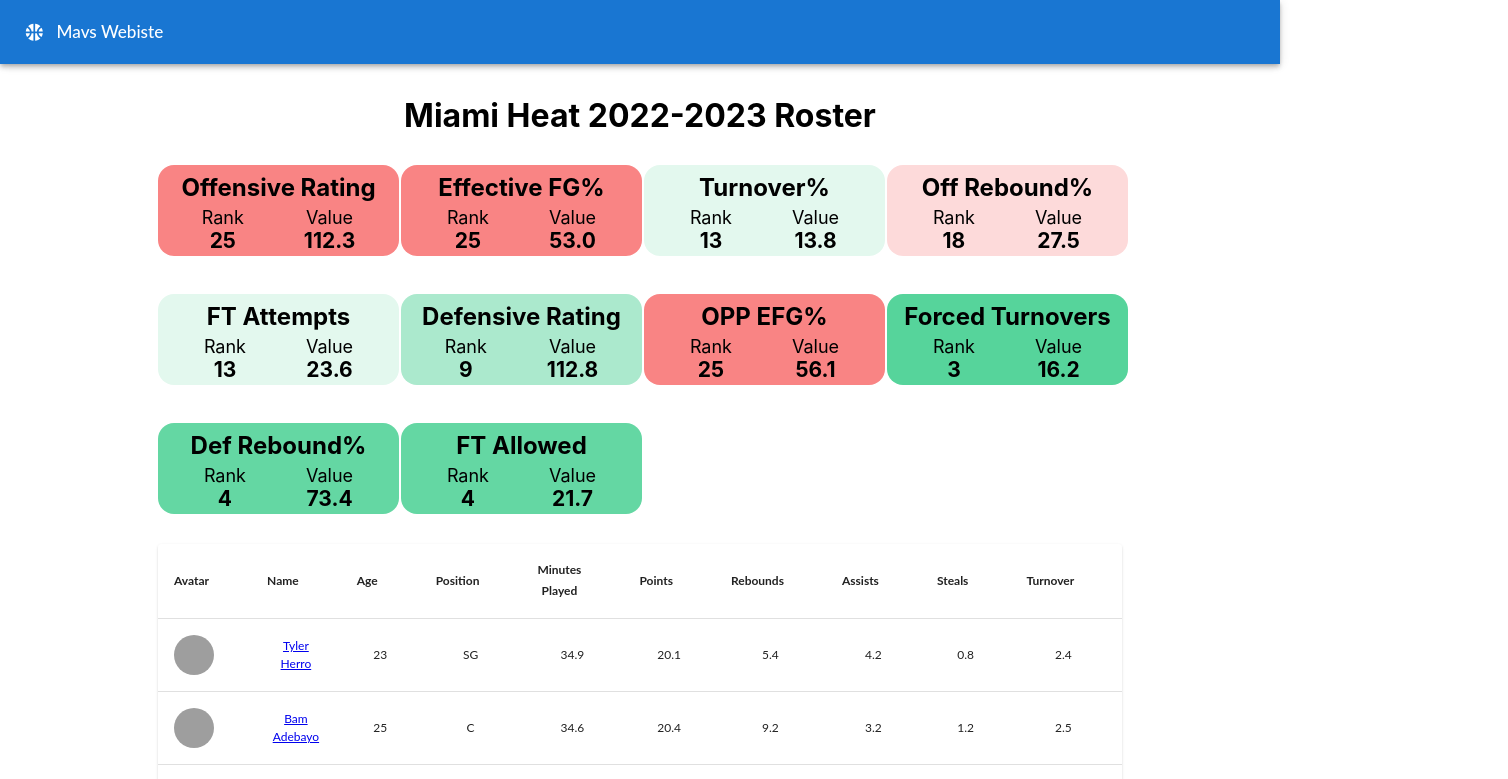
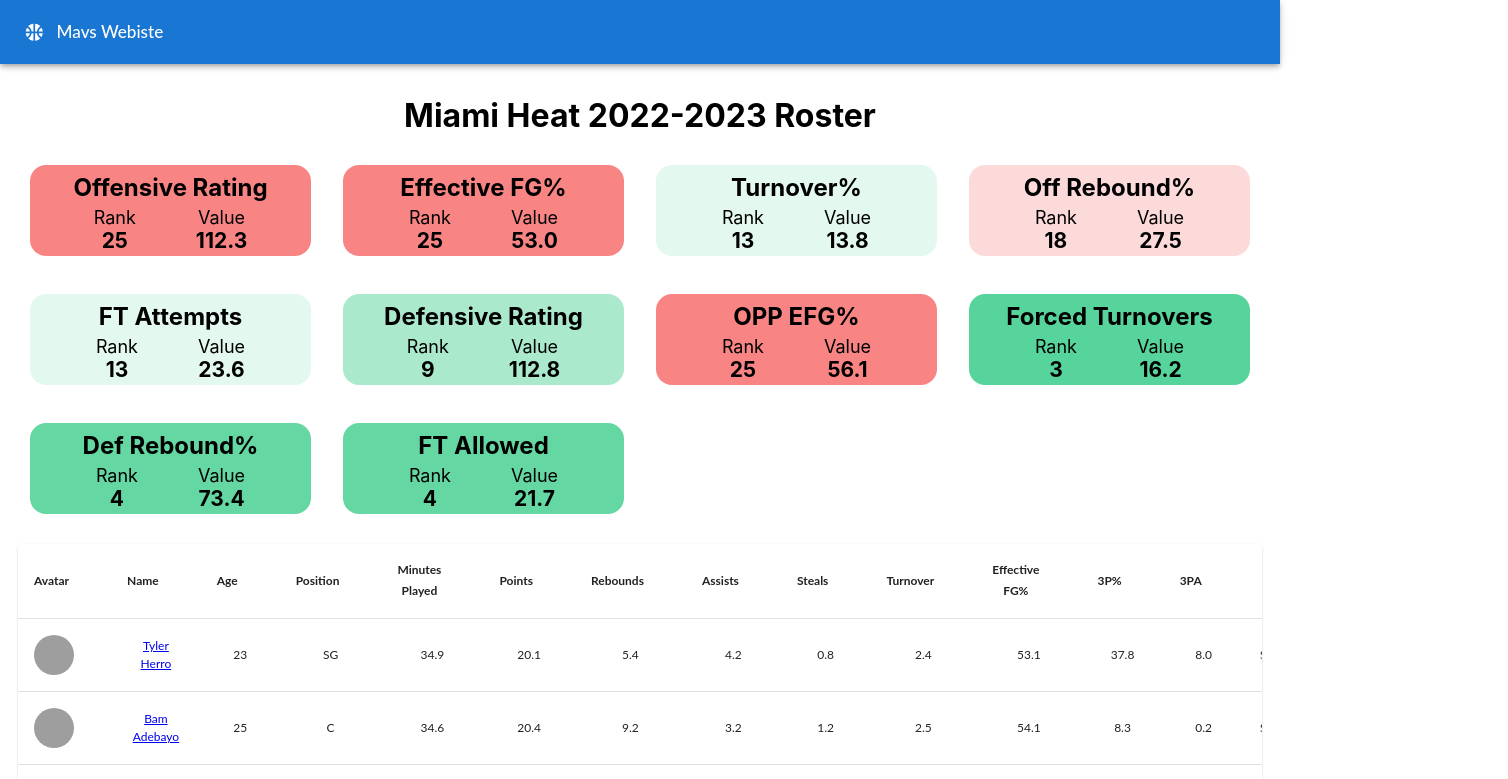
Before and after one commit to ikky311/Mavs-Website, a React (Vite) app: page / in a window 1280 px wide. Shown: the top 779 px of the page, 1508 px wide, since content can reach past the window. Built offline with nearby package versions, Linux system fonts and the light colour scheme; grey boxes are pictures that could not be loaded.

Commit message:
more formats

```diff
--- a/src/components/gameLog.jsx
+++ b/src/components/gameLog.jsx
@@ -78,25 +78,30 @@
         <Table>
           <TableHead>
             <TableRow>
-              <TableCell><b>Date</b></TableCell>
-              <TableCell><b>Team</b></TableCell>
-              <TableCell><b>Opponent</b></TableCell>
-              <TableCell><b>Minutes Played</b></TableCell>
-              <TableCell><b>Points</b></TableCell>
-              <TableCell><b>Rebounds</b></TableCell>
-              <TableCell><b>Assists</b></TableCell>
+              <TableCell align="center"><b>Date</b></TableCell>
+              <TableCell align="center"><b>Team</b></TableCell>
+              <TableCell align="center"><b>Opponent</b></TableCell>
+              <TableCell align="center"><b>Minutes Played</b></TableCell>
+              <TableCell align="center"><b>Points</b></TableCell>
+              <TableCell align="center"><b>Rebounds</b></TableCell>
+              <TableCell align="center"><b>Assists</b></TableCell>
+              <TableCell align="center"><b>Steals</b></TableCell>
+              <TableCell align="center"><b>Blocks</b></TableCell>
+
             </TableRow>
           </TableHead>
           <TableBody>
             {slicedData.map((game) => (
               <TableRow key={game.gameId}>
-                <TableCell>{formatDate(game.date)}</TableCell>
-                <TableCell>{game.team}</TableCell>
-                <TableCell>{game.opponent}</TableCell>
-                <TableCell>{game.timePlayed}</TableCell>
-                <TableCell>{game.pts}</TableCell>
-                <TableCell>{game.reb}</TableCell>
-                <TableCell>{game.ast}</TableCell>
+                <TableCell align="center">{formatDate(game.date)}</TableCell>
+                <TableCell align="center">{game.team}</TableCell>
+                <TableCell align="center">{game.opponent}</TableCell>
+                <TableCell align="center">{game.timePlayed}</TableCell>
+                <TableCell align="center">{game.pts}</TableCell>
+                <TableCell align="center">{game.reb}</TableCell>
+                <TableCell align="center">{game.ast}</TableCell>
+                <TableCell align="center">{game.stl}</TableCell>
+                <TableCell align="center">{game.blk}</TableCell>
               </TableRow>
             ))}
           </TableBody>
--- a/src/components/grid.css
+++ b/src/components/grid.css
@@ -7,14 +7,7 @@
   border: 1px solid #000000;
   padding: 10px;
   width: calc(100% - 40px);
-  margin-left: 750px
-}
-
-@media (max-width: 768px) {
-  .charts-container {
-    display: flex;
-    flex-direction: column;
-  }
+  margin-left: 950px
 }
 
 .player-bio-container {
--- a/src/components/lineGraph.jsx
+++ b/src/components/lineGraph.jsx
@@ -19,6 +19,9 @@
         <option value="PTS">Points</option>
         <option value="AST">Assists</option>
         <option value="REB">Rebounds</option>
+        <option value="STL">Steals</option>
+        <option value="BLK">Blocks</option>
+        <option value="TOV">Turnovers</option>
         {/* Add more options for other values */}
       </select>
       <ResponsiveContainer width="100%" height={400}>
--- a/src/components/pieChart.jsx
+++ b/src/components/pieChart.jsx
@@ -64,7 +64,7 @@
 
   return (
     <div>
-      <div>
+      <div style={{marginLeft: '200px'}}>
         <label htmlFor="capFilter">Select Cap:</label>
         <select id="capFilter" value={selectedCap} onChange={handleCapChange}>
           <option value="capTotal">Total Cap Over Years</option>
--- a/src/components/playerBio.jsx
+++ b/src/components/playerBio.jsx
@@ -17,7 +17,7 @@
       <p>
         <span style={boldBeforeColon}>Name:</span> {playerData.bio[0].name}
         <br />
-        <span style={boldBeforeColon}>Age:</span> {playerData.overviewPerGame[0].age}
+        <span style={boldBeforeColon}>Age:</span> {playerData.overviewPerGame[0].age} years old
         <br />
         <span style={boldBeforeColon}>Birthdate:</span> {updatedDate}
         <br />
@@ -25,17 +25,17 @@
         <br />
         <span style={boldBeforeColon}>Position:</span> {playerData.bio[0].position}
         <br />
-        <span style={boldBeforeColon}>Height:</span> {playerData.bio[0].height}
+        <span style={boldBeforeColon}>Height:</span> {playerData.bio[0].height} inches
         <br />
-        <span style={boldBeforeColon}>Weight:</span> {playerData.bio[0].weight}
+        <span style={boldBeforeColon}>Weight:</span> {playerData.bio[0].weight} lbs
         <br />
         <span style={boldBeforeColon}>Jersey Number:</span> {playerData.bio[0].jerseyNum}
         <br />
-        <span style={boldBeforeColon}>Years in League:</span> {playerData.bio[0].yearsPro}
+        <span style={boldBeforeColon}>Years in League:</span> {playerData.bio[0].yearsPro} years
         <br />
         <span style={boldBeforeColon}>Drafted Year:</span> {playerData.bio[0].draftYear}
         <br />
-        <span style={boldBeforeColon}>Picked in Draft:</span> Round {playerData.bio[0].round} Pick {playerData.bio[0].pick}
+        <span style={boldBeforeColon}>Selection in Draft:</span> Round {playerData.bio[0].round} Pick {playerData.bio[0].pick}
         <br />
         <span style={boldBeforeColon}>College:</span> {playerData.bio[0].dxCollege}
         <br />
--- a/src/components/radarChart.jsx
+++ b/src/components/radarChart.jsx
@@ -53,7 +53,7 @@
     },
   ];
   return (
-    <div style={{ marginTop: "100px", marginLeft: "250px" }}>
+    <div style={{ marginTop: "100px", marginLeft: "400px" }}>
       <h3 style={{ marginTop: "-550px", marginLeft: "123px" }}>{measurementsData[0].name} vs. Average {measurementsData[0].position}</h3>
       <ResponsiveContainer width= {500} height={400}>
         <RadarChart cx="50%" cy="50%" outerRadius="90%" data={data} >
--- a/src/components/rating.jsx
+++ b/src/components/rating.jsx
@@ -23,7 +23,7 @@
   }
 
   return (
-    <div style={{ width: '100%', maxWidth: '275px', margin: '0 auto', background: backgroundColor, padding: '3px', borderRadius: '16px', textAlign: 'center', marginBottom: '30px' }}>
+    <div style={{ width: '275px', maxWidth: '275px', margin: '0 auto', background: backgroundColor, padding: '3px', borderRadius: '16px', textAlign: 'center', marginBottom: '30px' }}>
       <span>
         <h3 style={{ fontSize: '24px', fontWeight: 'bold', margin: '5px' }}>
           {title}
--- a/src/pages/playerOverview.jsx
+++ b/src/pages/playerOverview.jsx
@@ -38,7 +38,7 @@
   }
 
   return (
-    <div style={{ marginTop: "75px", marginLeft: '150px', marginRight: '150px', backgroundColor: 'white'}}>
+    <div style={{ marginTop: "75px", marginLeft: '20px', marginRight: '20px', backgroundColor: 'white'}}>
       <Link to="/" style={{ textDecoration: 'none', fontSize: '18px' }}>
         &#8592; Return to Home Page
       </Link>
@@ -57,8 +57,14 @@
             </div>
               {currentTab === 0 && (
                 <div style={{background: 'white'}}>
-                  <RadarChart measurementsData={playerData.measurements}/>
-                  <SliderChart PlayerData={playerData} playerName={player.name} />
+                  <div className="charts-container">
+                    <div className="radar-chart-container">
+                      <RadarChart measurementsData={playerData.measurements} />
+                    </div>
+                    <div className="slider-chart-container">
+                      <SliderChart PlayerData={playerData} playerName={player.name} />
+                    </div>
+                  </div>
                   <LineGraph data={playerData.overviewPerGame}/>
                   <GameLogTable gameLog={playerData.gameLog} playerName={playerData.bio} />
                 </div>
--- a/src/pages/teamPage.jsx
+++ b/src/pages/teamPage.jsx
@@ -14,43 +14,43 @@
 
   return (
     <div style={ {backgroundColor: 'white'}}>
-      <div style={{ marginTop: "75px", marginLeft: '150px', marginRight: '150px', display: "flex", flexDirection: "column"}}>
+      <div style={{ marginTop: "75px", marginLeft: '10px', marginRight: '10px', display: "flex", flexDirection: "column"}}>
         <h1 style={{ textAlign: "center", marginBottom: "30px" }}>{formattedTitle} 2022-2023 Roster</h1>
         <Grid container spacing={1}>
-          <Grid item xs={5} sm={5} md={5} lg={3}>
+          <Grid item xs={10} sm={5} md={4} lg={3}>
             <Rating teamData={teamData} stat={'OFF RTG'} title={'Offensive Rating'} />
           </Grid>
-          <Grid item xs={5} sm={5} md={5} lg={3}>
+          <Grid item xs={10} sm={5} md={4} lg={3}>
             <Rating teamData={teamData} stat={'EFG%'} title={'Effective FG%'} />
           </Grid>
-          <Grid item xs={5} sm={5} md={5} lg={3}>
+          <Grid item xs={10} sm={5} md={4} lg={3}>
             <Rating teamData={teamData} stat={'TO%'} title={'Turnover%'} />
           </Grid>
-          <Grid item xs={5} sm={5} md={5} lg={3}>
+          <Grid item xs={10} sm={5} md={4} lg={3}>
             <Rating teamData={teamData} stat={'OFF REB%'} title={'Off Rebound%'} />
           </Grid>
-          <Grid item xs={5} sm={5} md={5} lg={3}>
+          <Grid item xs={10} sm={5} md={4} lg={3}>
             <Rating teamData={teamData} stat={'FTA'} title={'FT Attempts'} />
           </Grid>
 
-          <Grid item xs={5} sm={5} md={5} lg={3}>
+          <Grid item xs={10} sm={5} md={4} lg={3}>
             <Rating teamData={teamData} stat={'DEF RTG'} title={'Defensive Rating'} />
           </Grid>
-          <Grid item xs={5} sm={5} md={5} lg={3}>
+          <Grid item xs={10} sm={5} md={4} lg={3}>
             <Rating teamData={teamData} stat={'OPP EFG%'} title={'OPP EFG%'} />
           </Grid>
-          <Grid item xs={5} sm={5} md={5} lg={3}>
+          <Grid item xs={10} sm={5} md={4} lg={3}>
             <Rating teamData={teamData} stat={'TURNOVERS FORCED'} title={'Forced Turnovers'} />
           </Grid>
-          <Grid item xs={5} sm={5} md={5} lg={3}>
+          <Grid item xs={10} sm={5} md={4} lg={3}>
             <Rating teamData={teamData} stat={'DREB%'} title={'Def Rebound%'} />
           </Grid>
-          <Grid item xs={5} sm={5} md={5} lg={3}>
+          <Grid item xs={10} sm={5} md={4} lg={3}>
             <Rating teamData={teamData} stat={'FTA ALLOWED'} title={'FT Allowed'} />
           </Grid>
         </Grid>
         <Teamstats teamData={teamData} />
-        <span style={{marginLeft: '-100px'}}>
+        <span>
           <h2 style={{textAlign: "center"}}>Salary Cap Over the Next Years</h2>
           <PieChart teamData={teamData} />
           <CollapsibleTable/>
```
